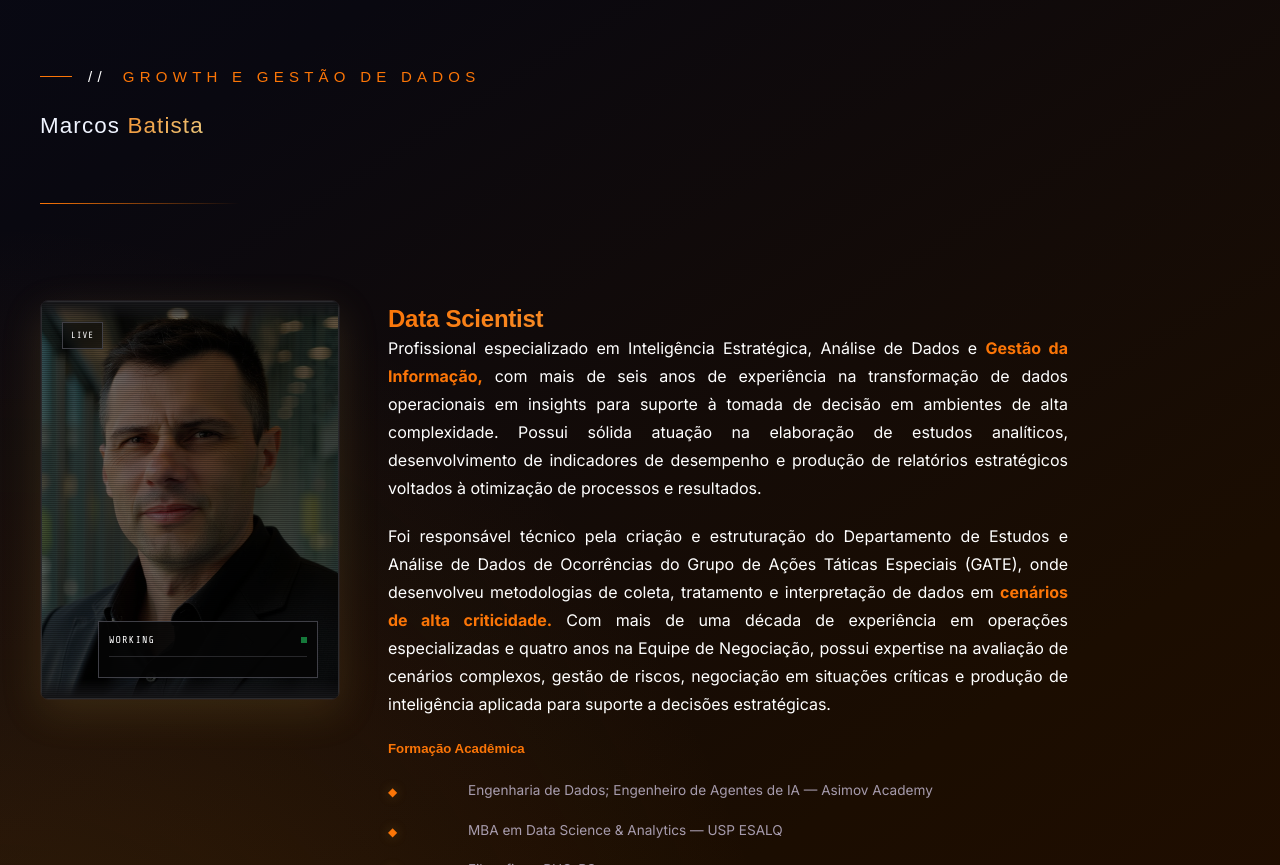
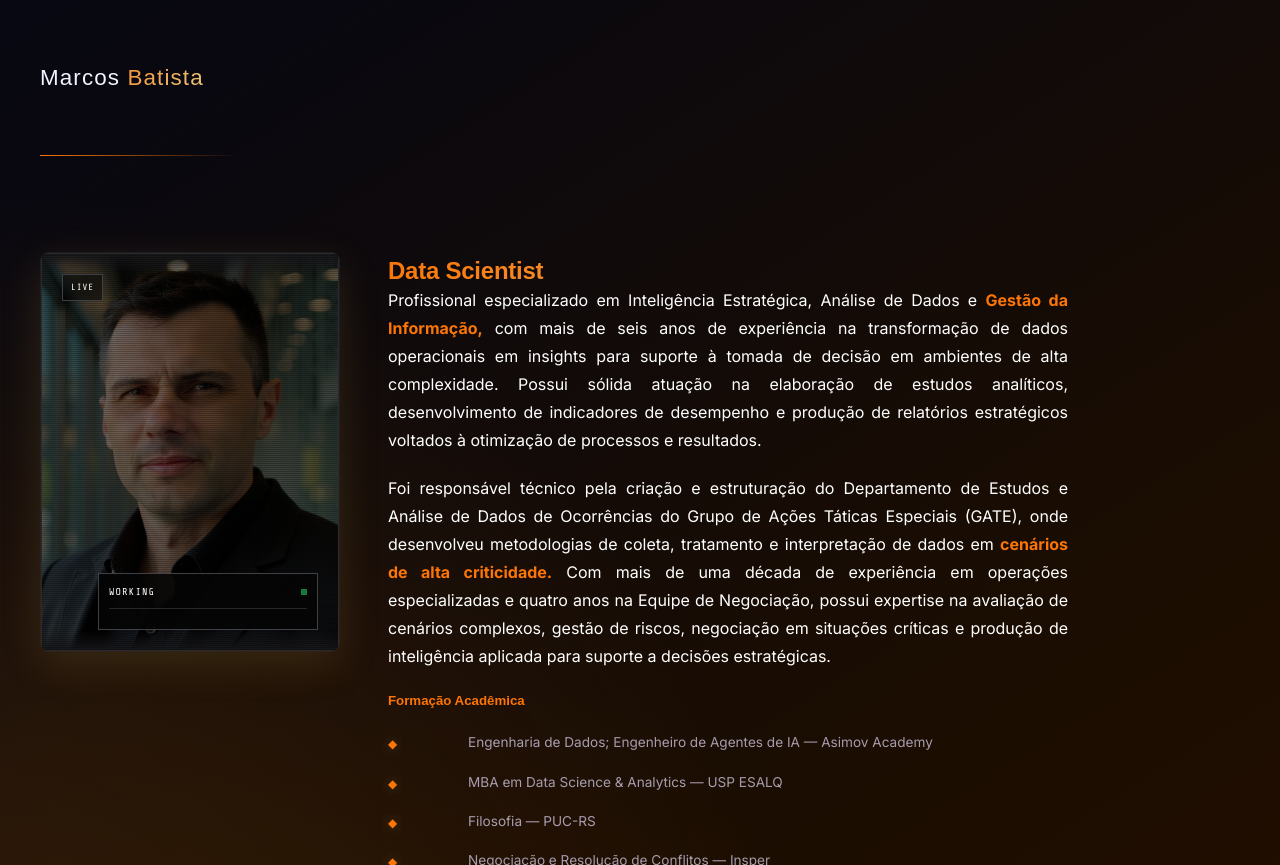
Before and after one commit to Brutomemo/page-axiom, a plain HTML site: page index.html in a window 1280 px wide. Shown: the part 4336-5201 px from the top of the page. Drawn offline with nearby package versions, Linux system fonts and the light colour scheme; a script that the page names is missing; a web font is replaced by a local one.

Commit message:
Add files via upload

```diff
--- a/index.html
+++ b/index.html
@@ -613,7 +613,7 @@
 
       <div class="slide-container slide-container--fold">
         <div class="scan-bar"></div>
-        <div class="label reveal"><span class="label-num">//</span> Growth e Gestão de Dados</div>
+
         <h3 class="reveal">Marcos <span class="gradient-text">Batista</span></h3>
         <div class="divider reveal"></div>
 
```
